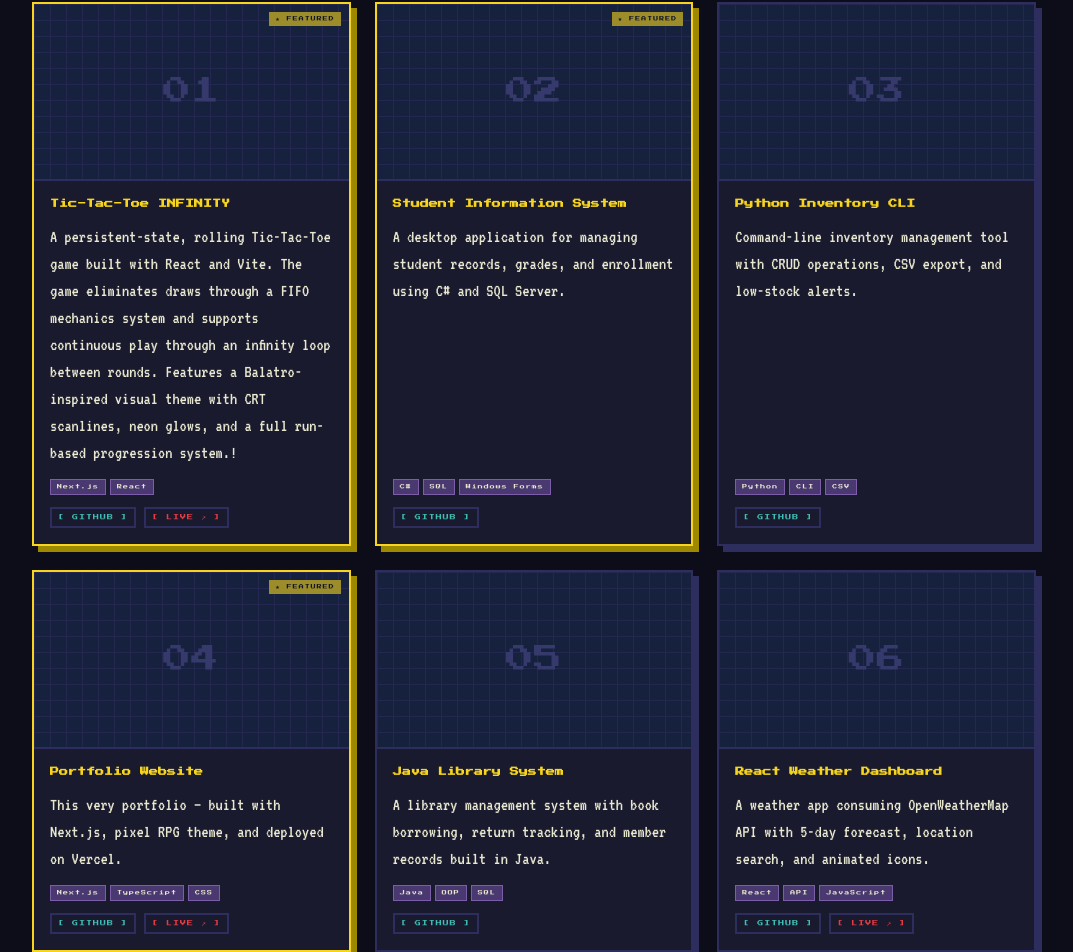
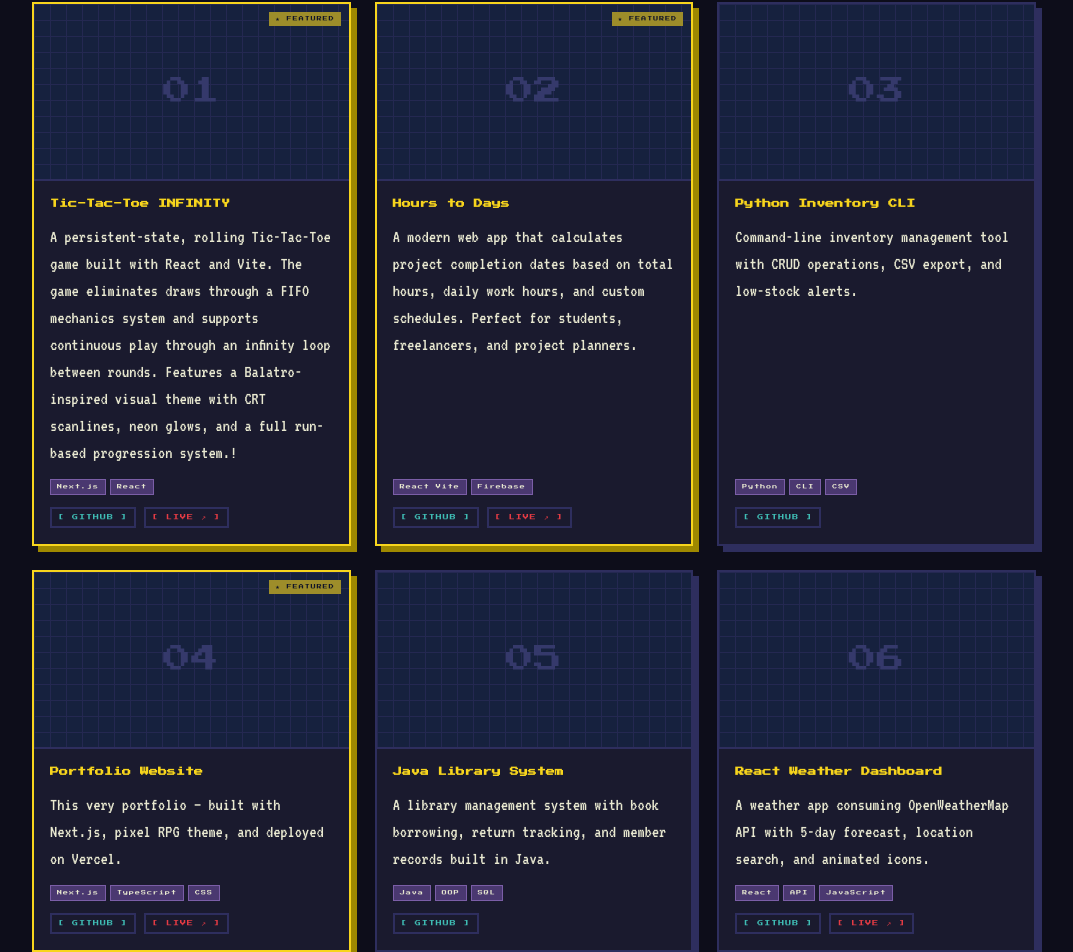
Before and after one commit to Kjans4/My-Portfolio, a Next.js app: page / in a window 1280 px wide. Shown: the part 1478-2430 px from the top of the page, without its empty margins (130-1203 px from the left). Built offline with nearby package versions, Linux system fonts and the light colour scheme.

Commit message:
project 2

```diff
--- a/data/placeholder.ts
+++ b/data/placeholder.ts
@@ -71,12 +71,12 @@ export const projects = [
   },
   {
     id: 2,
-    title: "Student Information System",           // [REPLACE]
-    description: "A desktop application for managing student records, grades, and enrollment using C# and SQL Server.", // [REPLACE]
-    tags: ["C#", "SQL", "Windows Forms"],
-    githubUrl: "https://github.com/juandelacruz/project-2", // [REPLACE]
-    liveUrl: "",
-    thumbnail: "/images/projects/project-2.png",   // [REPLACE]
+    title: "Hours to Days",           // [REPLACE]
+    description: "A modern web app that calculates project completion dates based on total hours, daily work hours, and custom schedules. Perfect for students, freelancers, and project planners.", // [REPLACE]
+    tags: ["React Vite", "Firebase"],
+    githubUrl: "https://github.com/Kjans4/Hours-to-Days.git",
+    liveUrl: "https://hours-2-days.vercel.app/",
+    thumbnail: "/images/hours2days.png",
     featured: true,
   },
   {
```
Also changed, not shown: public/images/hours2days.png (added).
